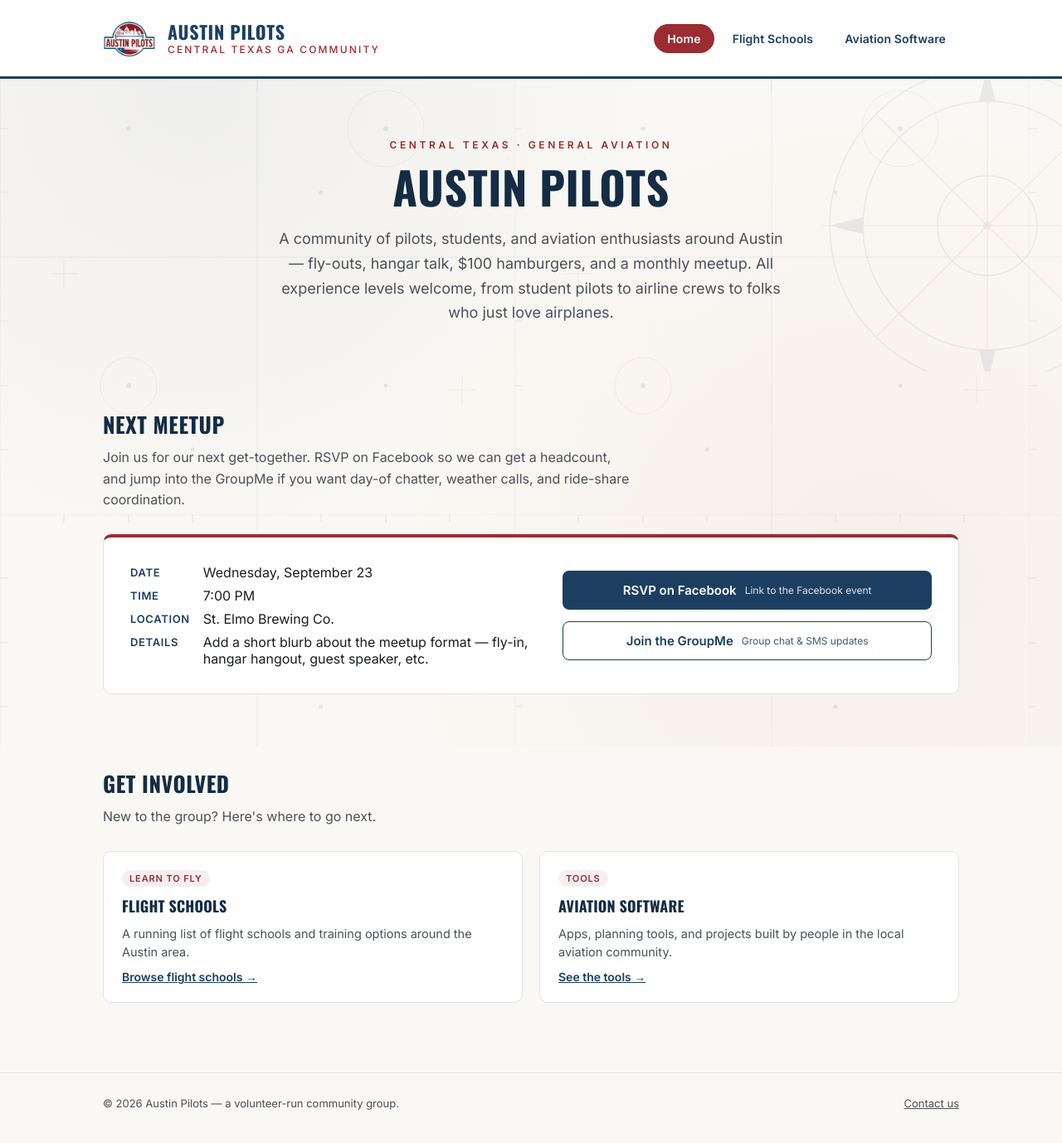
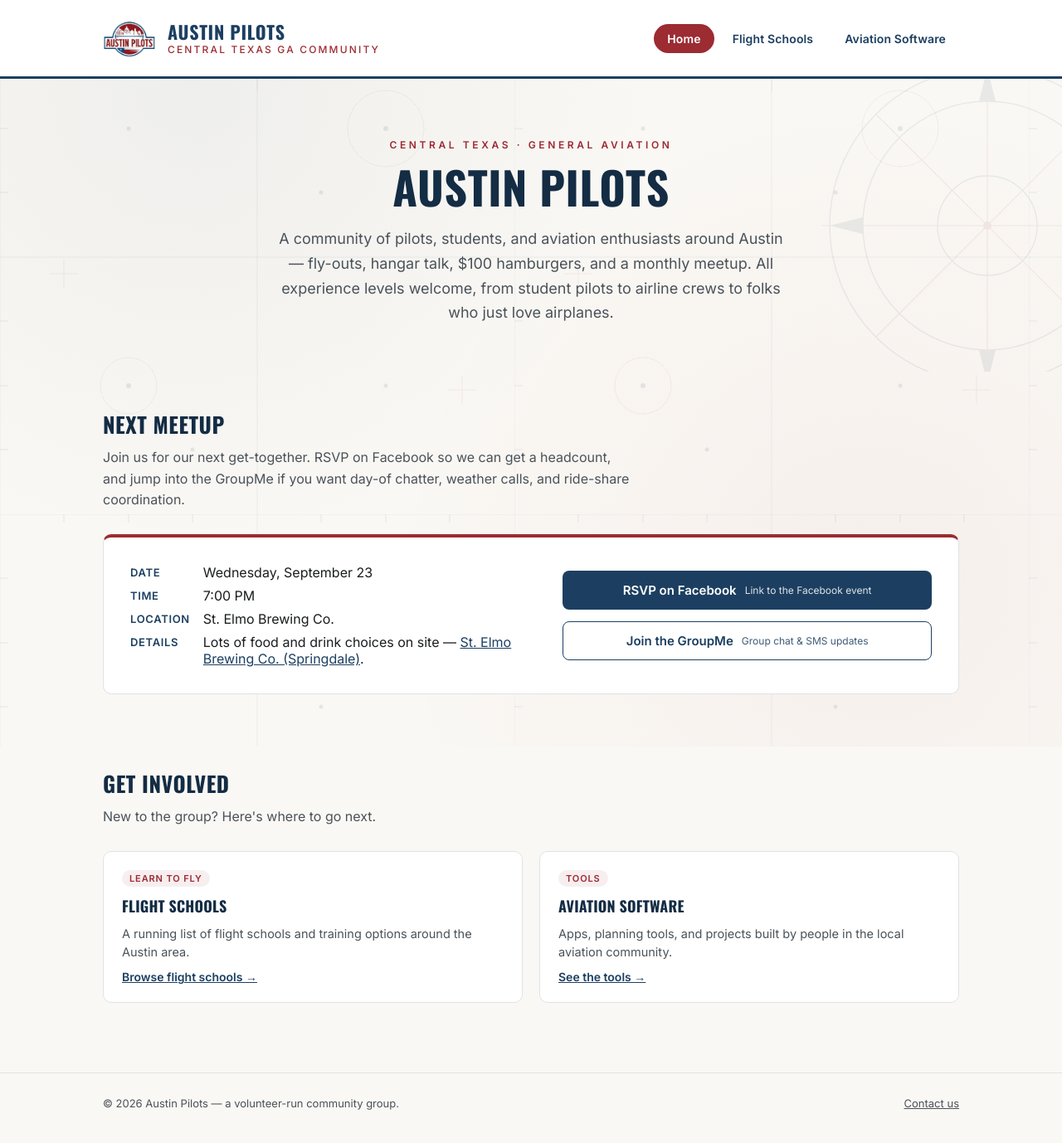
Before and after one commit to aboyden/austinpilots, a Jekyll site: the page built from index.html, in a window 1280 px wide. Shown: the whole page at 83% size. Built offline with Jekyll 4.4.1, drawn with Linux system fonts in a browser that asks for light colours.

Commit message:
Add food/drink note and venue link to meetup details

```diff
--- a/index.html
+++ b/index.html
@@ -39,7 +39,10 @@ description: Austin Pilots — fly-outs, hangar talk, and monthly meetups for th
           <dd>St. Elmo Brewing Co.</dd>
 
           <dt>Details</dt>
-          <dd><!-- REPLACE --> Add a short blurb about the meetup format — fly-in, hangar hangout, guest speaker, etc.</dd>
+          <dd>
+            Lots of food and drink choices on site —
+            <a href="https://www.stelmobrewing.com/springdale" target="_blank" rel="noopener">St. Elmo Brewing Co. (Springdale)</a>.
+          </dd>
         </dl>
       </div>
 
```
